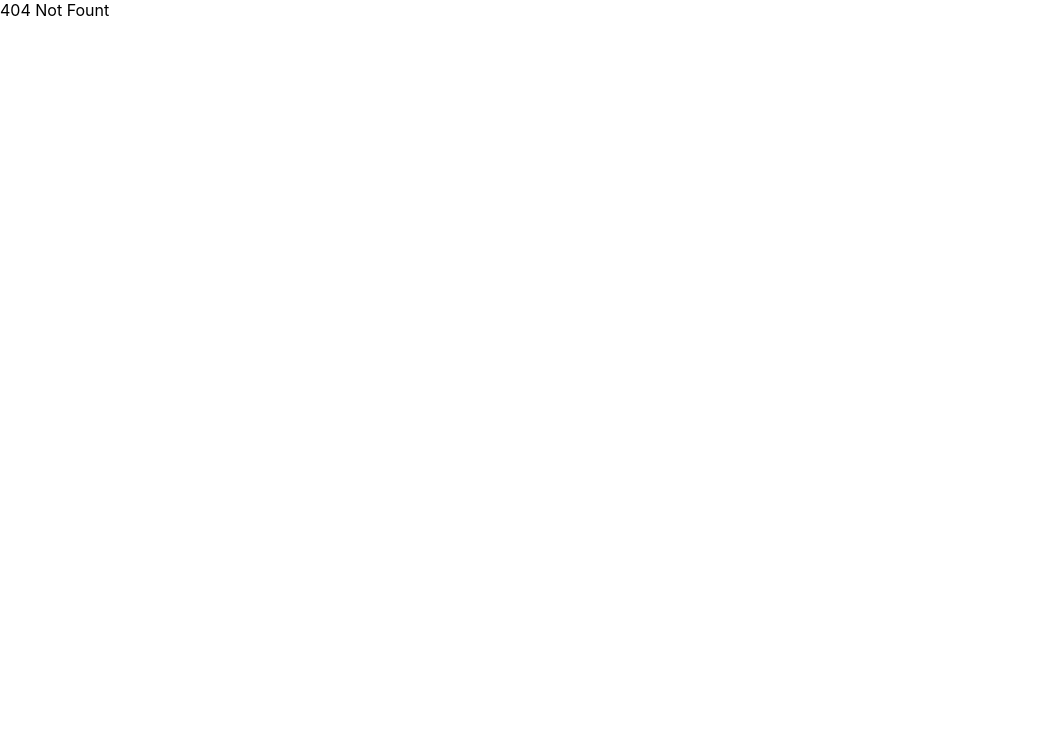
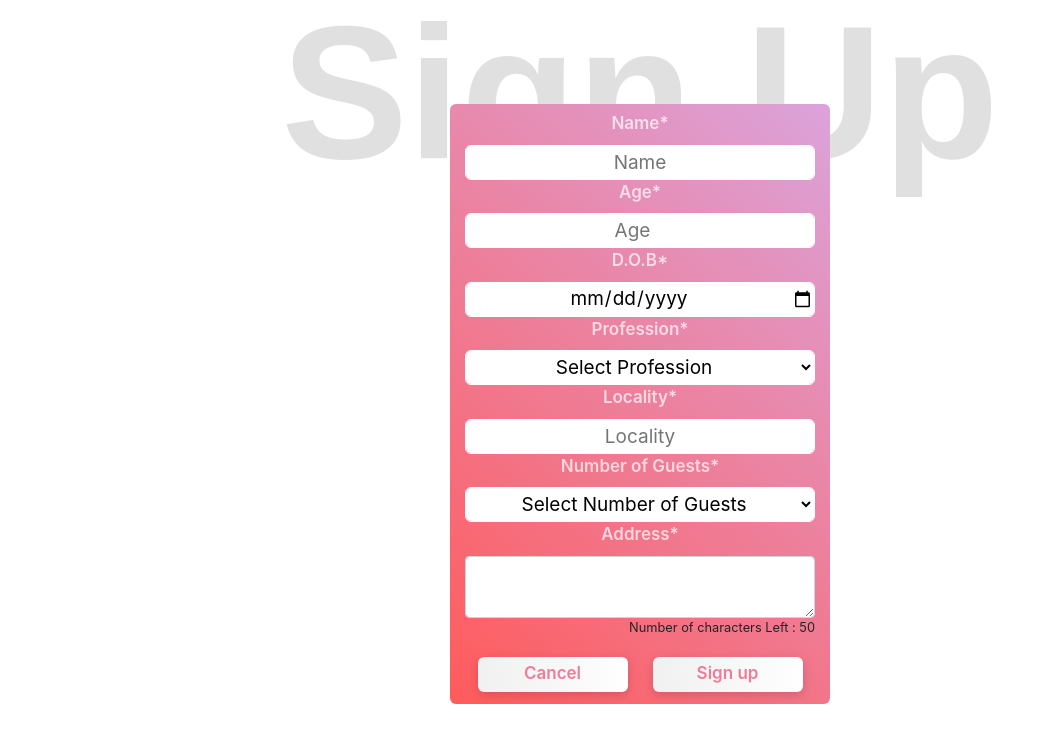
Before and after one commit to karthickr698/RSVP-Website-eduvanz, a React (Create React App) app: page /register in a window 1280 px wide. Before the commit this address had no page. Shown: the top 742 px of the page, without its empty margins (0-1054 px from the left). Built offline with nearby package versions, Linux system fonts and the light colour scheme.

Commit message:
Register component is added

```diff
--- a/package.json
+++ b/package.json
@@ -7,13 +7,16 @@
     "@testing-library/react": "^9.5.0",
     "@testing-library/user-event": "^7.2.1",
     "axios": "^0.20.0",
+    "bootstrap": "^4.5.2",
+    "json-server": "^0.16.1",
     "react": "^16.13.1",
     "react-dom": "^16.13.1",
     "react-redux": "^7.2.1",
     "react-router-dom": "^5.2.0",
     "react-scripts": "3.4.3",
     "redux": "^4.0.5",
-    "redux-thunk": "^2.3.0"
+    "redux-thunk": "^2.3.0",
+    "sweetalert": "^2.1.2"
   },
   "scripts": {
     "start": "react-scripts start",
--- a/public/index.html
+++ b/public/index.html
@@ -1,19 +1,19 @@
 <!DOCTYPE html>
 <html lang="en">
+
 <head>
   <meta charset="utf-8" />
   <link rel="icon" href="%PUBLIC_URL%/favicon.ico" />
   <meta name="viewport" content="width=device-width, initial-scale=1" />
   <meta name="theme-color" content="#000000" />
-    <meta
-      name="description"
-      content="Web site created using create-react-app"
-    />
+  <meta name="description" content="Web site created using create-react-app" />
   <link rel="apple-touch-icon" href="%PUBLIC_URL%/logo192.png" />
   <!--
       manifest.json provides metadata used when your web app is installed on a
       user's mobile device or desktop. See https://developers.google.com/web/fundamentals/web-app-manifest/
     -->
+  <link rel="stylesheet" href="https://stackpath.bootstrapcdn.com/bootstrap/4.5.2/css/bootstrap.min.css"
+    integrity="sha384-JcKb8q3iqJ61gNV9KGb8thSsNjpSL0n8PARn9HuZOnIxN0hoP+VmmDGMN5t9UJ0Z" crossorigin="anonymous">
   <link rel="manifest" href="%PUBLIC_URL%/manifest.json" />
   <!--
       Notice the use of %PUBLIC_URL% in the tags above.
@@ -26,6 +26,7 @@
     -->
   <title>React App</title>
 </head>
+
 <body>
   <noscript>You need to enable JavaScript to run this app.</noscript>
   <div id="root"></div>
@@ -40,4 +41,5 @@
       To create a production bundle, use `npm run build` or `yarn build`.
     -->
 </body>
+
 </html>
--- a/src/Components/Home/Home.jsx
+++ b/src/Components/Home/Home.jsx
@@ -1,10 +1,12 @@
 import React, { Component } from 'react'
+import { Link } from 'react-router-dom'
 
 export default class Home extends Component {
     render() {
         return (
             <div>
                 Home
+                <Link to="/register">Register</Link>
             </div>
         )
     }
--- a/src/Components/Register/Register.jsx
+++ b/src/Components/Register/Register.jsx
@@ -1,14 +1,59 @@
 import React, { Component } from 'react'
 import { connect } from 'react-redux'
 import { registerUser } from '../../Redux/User/UserAction'
-
+import { Link, Redirect } from 'react-router-dom'
+import styles from './Register.module.css';
+import swal from 'sweetalert'
 class Register extends Component {
     constructor(props) {
         super(props)
-        this.state = {}
+        this.state = {
+            name: "",
+            age: "",
+            dob: "",
+            profession: "",
+            locality: "",
+            guests: "",
+            address: "",
+            address_chars_left: 50,
+            isCancel: false
+        }
     }
+
+    handleChange = (e) => {
+        if (e.target.name === "address")
+            this.setState({ address_chars_left: (50 - e.target.value.length) })
+        this.setState({ [e.target.name]: e.target.value })
+    }
+
+    handleCancel = () => {
+        swal({
+            title: "Are you sure?",
+            text: "Once deleted, you will not be able to save the data",
+            icon: "warning",
+            buttons: true,
+            dangerMode: true,
+        })
+            .then((willDelete) => {
+                if (willDelete) {
+                    swal("Poof! Your imaginary file has been deleted!", {
+                        icon: "success",
+                    });
+                    this.setState({ isCancel: true })
+                }
+            });
+    }
+
+    handleSubmit = () => {
+        console.log(this.state)
+        this.props.registerUser(this.state)
+
+    }
+
     render() {
-        const { isSignUp, isSignUpErrorMessage, user } = this.props
+        const { isSignUp, isSignUpErrorMessage, user_data } = this.props
+        console.log(user_data)
+        console.log(this.state)
         if (isSignUp) {
             return (
                 <div>
@@ -16,11 +61,96 @@ class Register extends Component {
                 </div>
             )
         }
+        else if (this.state.isCancel || user_data.length > 0) {
+            return (
+                <Redirect to='/' />
+            )
+        }
         else {
             return (
-                <div>
-                    Register
-                </div>
+                <>
+                    <div className={styles.header}>
+                        Sign Up
+                    </div>
+                    <div className={styles.register}>
+                        <div className={styles.registerCont}>
+                            <div className={styles.registersubCont}>
+                                <label className={styles.registerLabel}>Name*</label>
+                                <input
+                                    placeholder="Name"
+                                    className={styles.inputTag}
+                                    value={this.state.name}
+                                    name="name"
+                                    onChange={this.handleChange}
+                                />
+                                <label className={styles.registerLabel}>Age*</label>
+                                <input
+                                    placeholder="Age"
+                                    className={styles.inputTag}
+                                    value={this.state.age}
+                                    name="age"
+                                    onChange={this.handleChange}
+                                    type="number"
+                                />
+                                <label className={styles.registerLabel}>D.O.B*</label>
+                                <input
+                                    placeholder="DOB"
+                                    className={styles.inputTag}
+                                    value={this.state.dob}
+                                    name="dob"
+                                    type="date"
+                                    onChange={this.handleChange}
+                                />
+                                <label className={styles.registerLabel}>Profession*</label>
+                                <select className={styles.inputTag} onChange={this.handleChange} name="profession">
+                                    <option defaultValue>Select Profession</option>
+                                    <option vlaue="employled">Employled</option>
+                                    <option value="student">Student</option>
+                                </select>
+                                <label className={styles.registerLabel}>Locality*</label>
+                                <input
+                                    placeholder="Locality"
+                                    className={styles.inputTag}
+                                    value={this.state.locality}
+                                    name="locality"
+                                    onChange={this.handleChange}
+                                />
+                                <label className={styles.registerLabel}>Number of Guests*</label>
+                                <select className={styles.inputTag} onChange={this.handleChange}
+                                    name="guests"
+                                >
+                                    <option defaultValue>Select Number of Guests</option>
+                                    <option value={0}>0</option>
+                                    <option vlaue={1}>1</option>
+                                    <option value={2}>2</option>
+                                </select>
+                                <label className={styles.registerLabel}>Address*</label>
+                                <textarea
+                                    className="form-control"
+                                    name="address"
+                                    value={this.state.address}
+                                    onChange={this.handleChange}
+                                    maxLength='50'
+                                >
+                                </textarea>
+                                <small style={{ textAlign: "right" }}>Number of characters Left : {this.state.address_chars_left}</small>
+                                <div className={styles.buttons}>
+                                    <div>
+                                        <button className={styles.registerBtn} onClick={this.handleCancel}>
+                                            Cancel
+                                        </button>
+                                    </div>
+                                    <div>
+                                        <button className={styles.registerBtn} onClick={this.handleSubmit}>
+                                            Sign up
+                                        </button>
+                                    </div>
+                                </div>
+                            </div>
+                            {isSignUpErrorMessage.length > 0 ? <div style={{ color: "blue", fontWeight: "bold" }}>{isSignUpErrorMessage.message}</div> : null}
+                        </div>
+                    </div>
+                </>
             )
         }
     }
--- /dev/null
+++ b/src/Components/Register/Register.module.css
@@ -0,0 +1,115 @@
+.header{
+  position: absolute;
+  width: 100%;
+  font-size: 190px;
+  font-family: Arial, Helvetica, sans-serif;
+  font-weight: bold;
+  color: rgb(194, 194, 194);
+  margin-top: -50px;
+  opacity: 0.5;
+  text-align: center;
+  letter-spacing: 0px;
+}
+
+.register{
+  position: relative;
+  display: block;
+  margin-left: auto;
+  margin-right: auto;
+  display: flex;
+  flex-direction: column;
+  align-items: center;
+}
+.register > div {
+  margin: 6px;
+}
+
+.registerCont {
+  width: 380px;
+  height: 600px;
+  margin-top: 13vh !important;
+  background: transparent linear-gradient(42deg, #ff5b5b 0%, #dba3db 100%) 0% 0%
+    no-repeat padding-box;
+  border-radius: 6px;
+  opacity: 1;
+  outline: none;
+  padding: 7px;
+  display: flex;
+  flex-direction: column;
+  align-items: center;
+}
+.registerLabel {
+  letter-spacing: 0px;
+  text-align: center;
+  color: #FFFFFF;
+  opacity: 0.7;
+  font-size: 17px;
+  font-weight: 600;
+}
+
+.registerBtn {
+  border: none;
+  outline: none;
+  background: transparent
+    linear-gradient(83deg, #f0f0f0 0%, #f9f9f9 64%, #ffffff 100%) 0% 0%
+    no-repeat padding-box;
+  border-radius: 6px;
+  box-shadow: 0px 3px 10px #00000026;
+  color: #ef7c96;
+  font-size: 17px;
+  font-weight: 600;
+  width: 150px;
+  height: 35px;
+  margin-top: 20px;
+}
+.registersubCont {
+  display: flex;
+  flex-direction: column;
+  justify-content: space-evenly;
+}
+
+.inputTag {
+  text-align: center;
+  outline: none;
+  font-size: 19px;
+  width: 350px;
+  height: 35px;
+  background: #ffffff 0% 0% no-repeat padding-box;
+  border: 1px solid #ffffff;
+  border-radius: 6px;
+  text-align-last: center;
+}
+
+.buttons{
+   display: flex;
+   justify-content: space-around;
+}
+
+@media only screen and (max-width: 600px) {
+  .header{
+    font-size: 80px;
+    margin-top: 20px;
+    margin-top: 0px;
+  }
+  .register{
+    margin: 0 auto 0 auto;
+  }
+  .registerCont {
+    width: 280px;
+    height: 630px;
+    text-align: center;
+    margin-top: 13vh !important;
+  }
+  .inputTag {
+    width: 250px;
+  }
+  .registerBtn {
+    width: 170px;
+    margin: 10px auto 0 auto;
+  }
+  .buttons{
+        display: flex;
+        justify-content: space-around;
+        flex-direction: column;
+    }
+}
--- a/src/Redux/User/UserAction.jsx
+++ b/src/Redux/User/UserAction.jsx
@@ -29,7 +29,7 @@ export const registerUser = payload => dispatch => {
     dispatch(requestRegister())
     return axios({
         method: 'POST',
-        url: 'https://rsvp-website.free.beeceptor.com/my/api/path',
+        url: 'http://localhost:3000/user',
         headers: { 'Content-Type': 'application/json;charset=utf-8' },
         data: payload
     })
--- a/src/Router/Routing.jsx
+++ b/src/Router/Routing.jsx
@@ -9,7 +9,8 @@ class Routing extends Component {
         return (
             <>
                 <Switch>
-                    <Route exact path="/" component={() => <Register />} />
+                    <Route exact path="/" component={() => <Home />} />
+                    <Route exact path="/register" component={() => <Register />} />
                     <Route render={() => <div>404 Not Fount</div>} />
                 </Switch>
             </>
```
Also changed, not shown: data.json (added, +36 -0 lines), 1 other file (tests, documents, lock files or other folders). Lines whose indentation alone changed are shown as unchanged.
